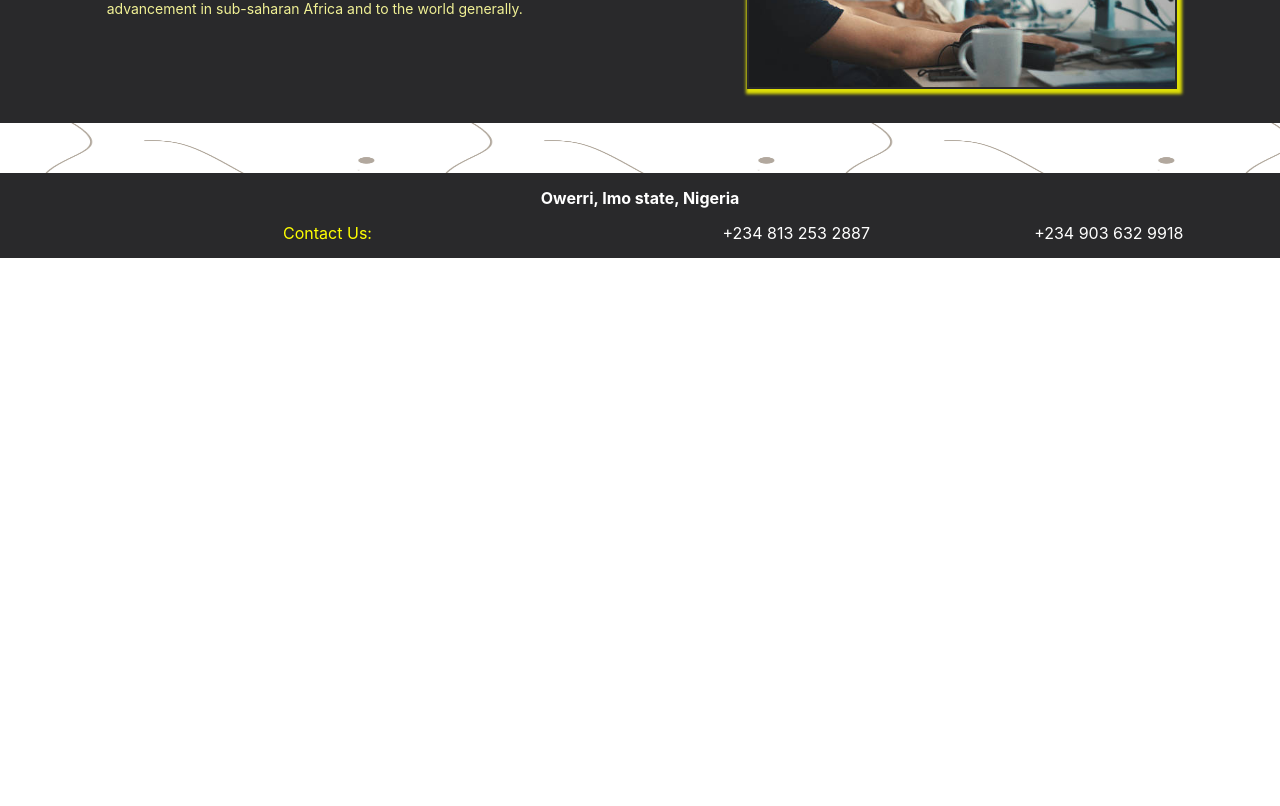
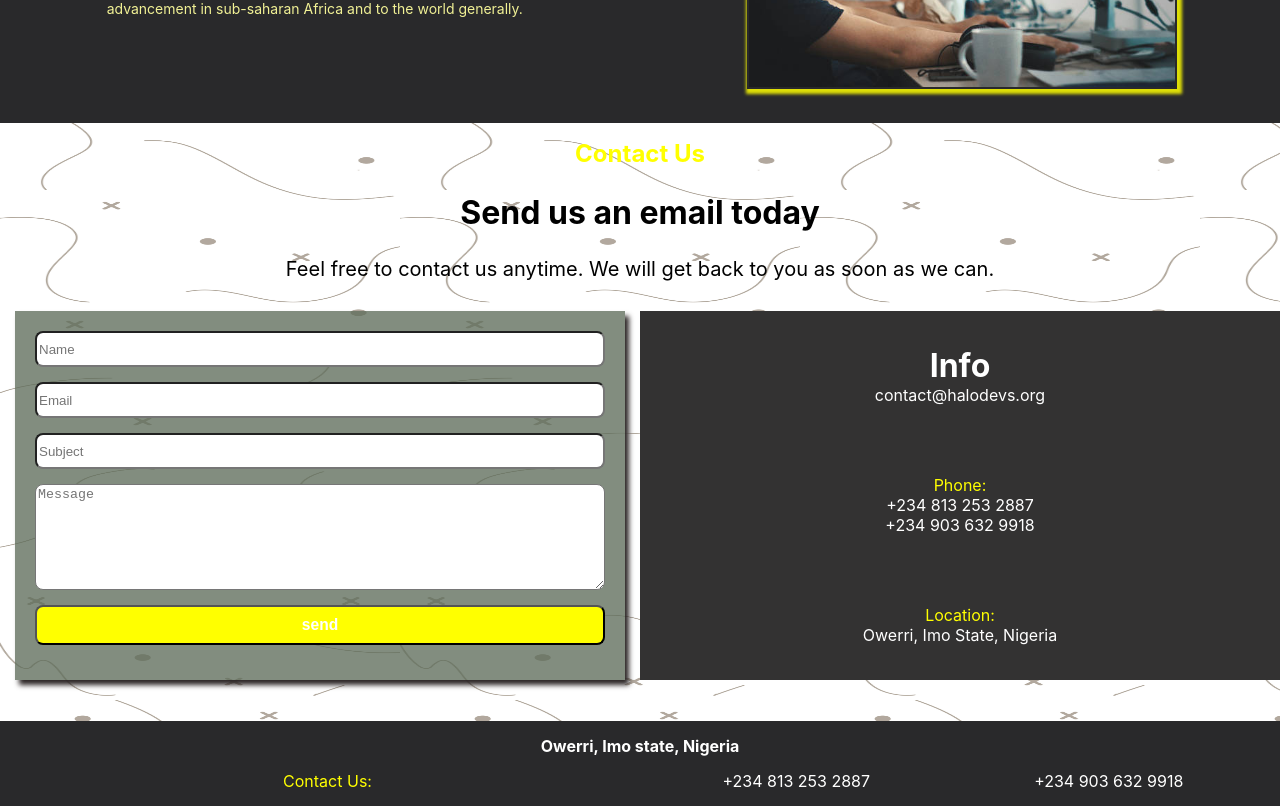
Before and after one commit to sammyyOzz/halo-devs, a React (Create React App) app: page /about in a window 1280 px wide. Shown: the part 900-1706 px from the top of the page. Before the commit the page ends 1158 px from the top, so only its background shows below. Built offline with nearby package versions, Linux system fonts and the light colour scheme.

Commit message:
contact us

```diff
--- a/package.json
+++ b/package.json
@@ -10,6 +10,7 @@
     "@testing-library/react": "^11.1.0",
     "@testing-library/user-event": "^12.1.10",
     "aos": "^2.3.4",
+    "axios": "^0.21.1",
     "react": "^17.0.2",
     "react-dom": "^17.0.2",
     "react-material-ui-carousel": "^2.2.4",
--- a/src/App.js
+++ b/src/App.js
@@ -12,6 +12,7 @@ import HomePortfolio from './HomePortfolio';
 import Footer from './Footer';
 import AboutUs from './AboutUs';
 import ChooseUs from './ChooseUs';
+import ContactUs from './ContactUs';
 
 function App() {
   return (
@@ -28,6 +29,7 @@ function App() {
           <Route exact path="/about">
             <AboutUs />
             <ChooseUs />
+            <ContactUs />
           </Route>
         </Switch>
         <Footer />
--- /dev/null
+++ b/src/ContactUs.css
@@ -0,0 +1,85 @@
+.contactUs {
+    height: 432px;
+    margin-top: 16px;
+    text-align: center;
+    margin-bottom: 150px;
+}
+
+.contactUs > h2 {
+    color: yellow;
+}
+
+.contactUs > h1 {
+    margin: 25px 0px;
+}
+
+.contactUs > p {
+    font-size: 20px;
+    margin-bottom: 30px;
+}
+
+.contactUs__form{
+    margin-left: 15px;
+    margin-right: 15px;
+    background-color: rgba(95, 109, 91, 0.781);
+    padding: 20px;
+    box-shadow: 4px 5px 5px rgb(44, 38, 38);
+}
+
+.contactUs > h3 {
+    background-color: rgb(95, 185, 87);
+    margin-bottom: 20px;
+    text-align: center;
+    padding-top: 10px;
+    padding-bottom: 10px;
+}
+
+.contactUs__form > form {
+    display: flex;
+    flex-direction: column;
+
+}
+
+.contactUs__form > form > input {
+    height: 30px;
+    margin-bottom: 15px;
+    border-radius: 8px;
+}
+
+.contactUs__form > form > input:focus, .contactUs__form > form > textarea:focus {
+    border: 2px solid rgb(100, 214, 66);
+}
+
+.contactUs__form > form > textarea {
+    height: 100px;
+    margin-bottom: 15px;
+    border-radius: 8px;
+}
+
+.contactUs__form > form > button {
+    /* display: block; */
+    /* padding-left: 10px; */
+    width: 100%;
+    height: 40px;
+    margin-bottom: 15px;
+    border-radius: 8px;
+    text-align: center;
+    color: white;
+    cursor: pointer;
+    background-color: yellow;
+}
+
+.contactUs__info {
+    background-color: rgb(51, 50, 50);
+    color: white;
+}
+
+.contactUs__infoContent {
+    display: flex;
+    flex-direction: column;
+    justify-content: space-around;
+}
+
+.contactUs__infoContent > h1 {
+    margin-top: 20px;
+}
--- /dev/null
+++ b/src/ContactUs.js
@@ -0,0 +1,73 @@
+import Grid from '@material-ui/core/Grid';
+import axios from 'axios';
+import React, { useState } from 'react'
+import './ContactUs.css'
+
+function ContactUs() {
+    const [contact, setContact] = useState({
+        name: '',
+        email: '',
+        phone: '',
+        message: ''
+    })
+
+    const handleSubmit = e => {
+        e.preventDefault();
+        // axios.post('', contact)
+        // .then(() => alert('successfully sent'))
+        // .catch(() => alert('sorry, there was a problem completing the action'))
+        setContact({ ...contact, name: '', email: '', subject: '', message: '' })
+    }
+    return (
+        <div className="contactUs">
+            <h2>Contact Us</h2>
+            <h1>Send us an email today</h1>
+            <p>Feel free to contact us anytime. We will get back to you as soon as we can.</p>
+            <Grid container>
+                <Grid item xs={12} md={6}>
+                    <div className="contactUs__form">
+                        <form onSubmit={handleSubmit}>
+                            <input type="text" placeholder="Name"
+                                value={contact.name}
+                                onChange={ e => setContact({...contact, name: e.target.value})}
+                            />
+                            <input type="email" placeholder="Email"
+                                value={contact.email}
+                                onChange={ e => setContact({...contact, email: e.target.value})}
+                            />
+                            <input type="text" placeholder="Subject"
+                                value={contact.phone}
+                                onChange={ e => setContact({...contact, subject: e.target.value})}
+                            />
+                            <textarea placeholder="Message" value={contact.message}
+                                onChange={ e => setContact({...contact, message: e.target.value})}>
+                            </textarea>
+                            <button><h3>send</h3></button>
+                        </form>
+                    </div>
+                </Grid>
+                <Grid item container xs={12} md={6} className="contactUs__info">
+                    <Grid item xs={2} />
+                    <Grid item xs={8} className="contactUs__infoContent">
+                        <div>
+                            <h1>Info</h1>
+                            <div>contact@halodevs.org</div>
+                        </div>
+                        <div>
+                            <div style={{color: 'yellow'}}>Phone:</div>
+                            <div>+234 813 253 2887</div>
+                            <div>+234 903 632 9918</div>
+                        </div>
+                        <div>
+                            <div style={{color: 'yellow'}}>Location: </div>
+                            <div>Owerri, Imo State, Nigeria</div>
+                        </div>
+                    </Grid>
+                    <Grid item xs={2} />
+                </Grid>
+            </Grid>
+        </div>
+    )
+}
+
+export default ContactUs
--- a/src/Header.css
+++ b/src/Header.css
@@ -30,6 +30,7 @@
     transition: all 200ms linear;
     font-size: 16px;
     text-decoration: none;
+    border-bottom: 4px solid transparent;
 }
 
 .header__link:hover {
--- a/src/Header.js
+++ b/src/Header.js
@@ -15,10 +15,10 @@ function Header() {
             </NavLink>
 
             <div className="header__nav">
-                <NavLink exact to="/" className="header__link" activeStyle={{ color: ' #C9D500' }}>
+                <NavLink exact to="/" className="header__link" activeStyle={{ borderBottom: '4px solid yellow' }}>
                     Home
                 </NavLink>
-                <NavLink to="/about" className="header__link" activeStyle={{ color: ' #C9D500' }}>
+                <NavLink to="/about" className="header__link" activeStyle={{ borderBottom: '4px solid yellow' }}>
                     About
                 </NavLink>
             </div>
```
Also changed, not shown: 2 other files (tests, documents, lock files or other folders).
